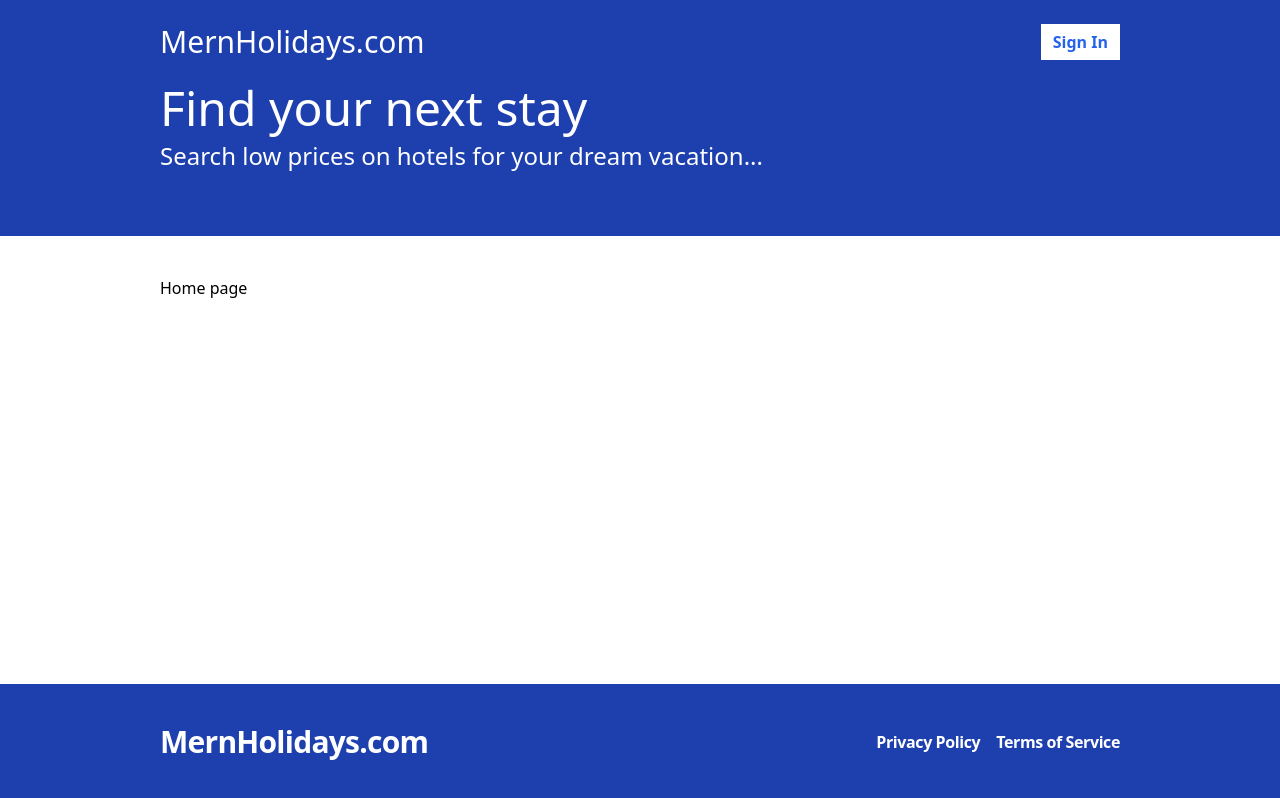
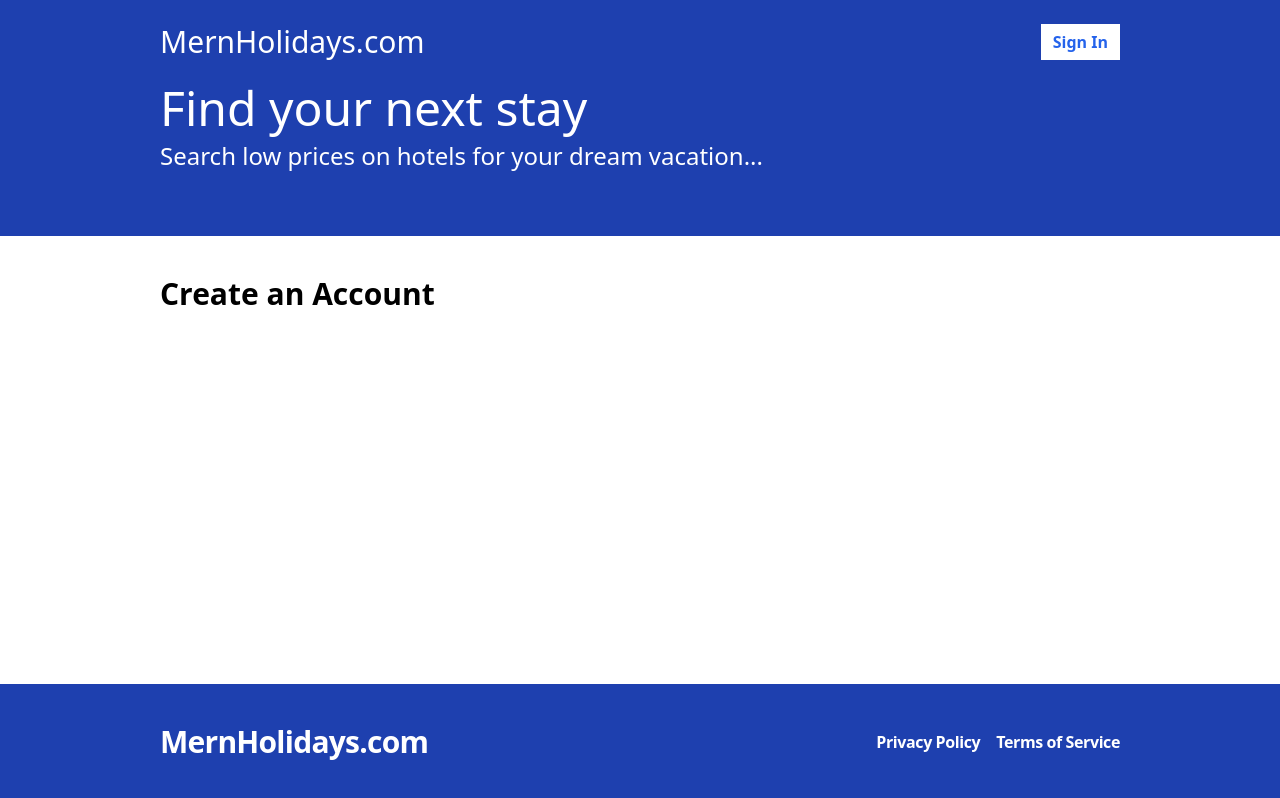
Before and after one commit to lapadatovic/MERNBookingApp, a React (Vite) app in the folder frontend/: page /register in a window 1280 px wide. Before the commit this address led to /. Built offline with nearby package versions, Linux system fonts and the light colour scheme.

Commit message:
Installed react-hook-form

```diff
--- a/frontend/package.json
+++ b/frontend/package.json
@@ -12,6 +12,7 @@
   "dependencies": {
     "react": "^18.2.0",
     "react-dom": "^18.2.0",
+    "react-hook-form": "^7.51.3",
     "react-router-dom": "^6.22.3"
   },
   "devDependencies": {
--- a/frontend/src/App.tsx
+++ b/frontend/src/App.tsx
@@ -6,6 +6,7 @@
 } from "react-router-dom";
 
 import Layout from "./layouts/Layout"
+import { Register } from "./pages";
 
 function App() {
 
@@ -26,6 +27,13 @@
             </Layout>
           }
         />
+        <Route
+          path="/register"
+          element= {
+            <Layout>
+              <Register/>
+            </Layout>}
+        />
         <Route path="/search" element={<></>} />
         <Route path="*" element={<Navigate to='/'/>} />
       </Routes>
--- /dev/null
+++ b/frontend/src/pages/Register.tsx
@@ -0,0 +1,10 @@
+const Register = () => {
+    return (
+        <form className="flex flex-col gap-5">
+            <h2 className="text-3xl font-bold">Create an Account</h2>
+            <input type="text" />
+        </form>
+    )
+}
+
+export default Register;
--- /dev/null
+++ b/frontend/src/pages/index.ts
@@ -0,0 +1,5 @@
+import Register from "./Register";
+
+export {
+    Register,
+}
```
Also changed, not shown: 1 other file (tests, documents, lock files or other folders).
